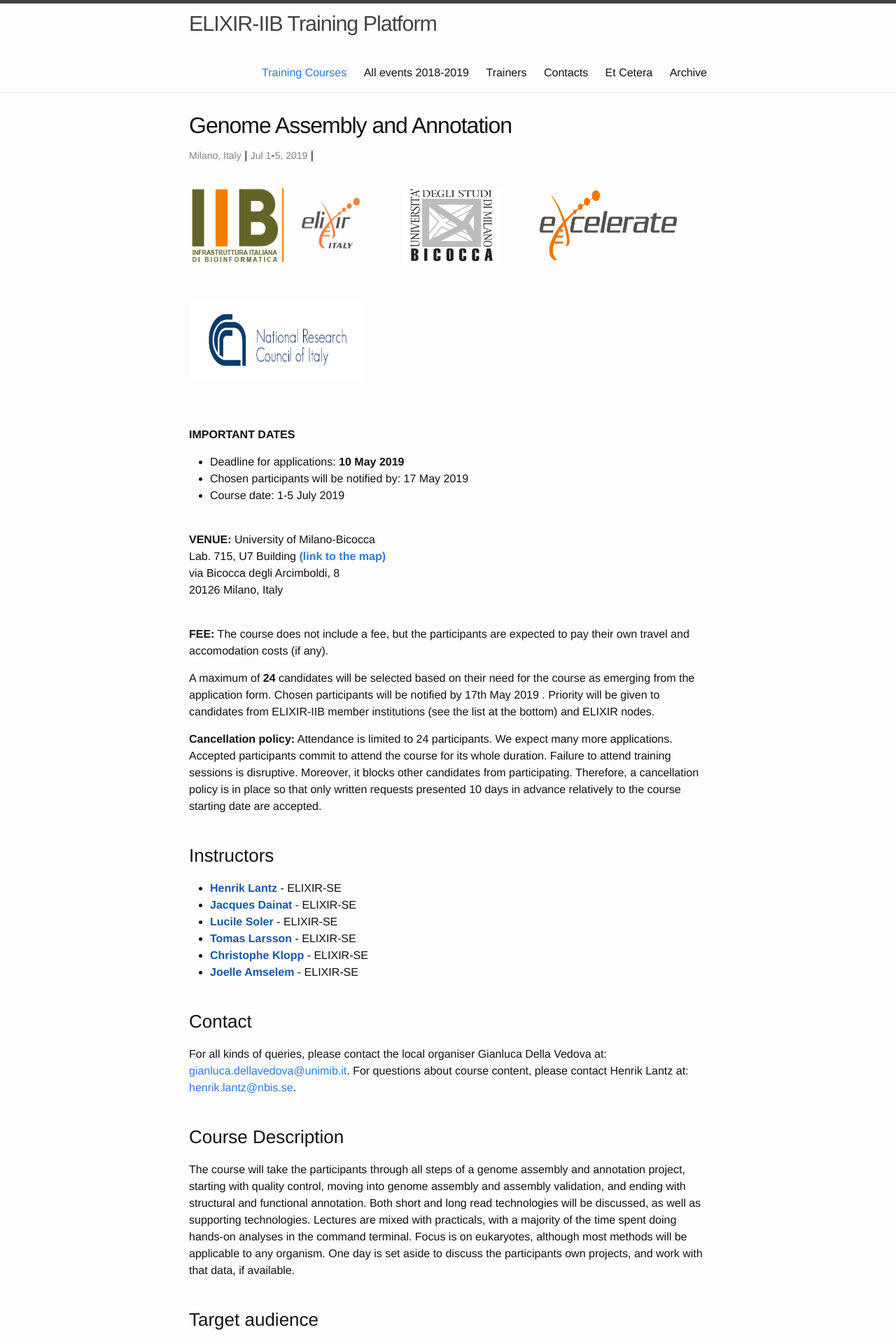
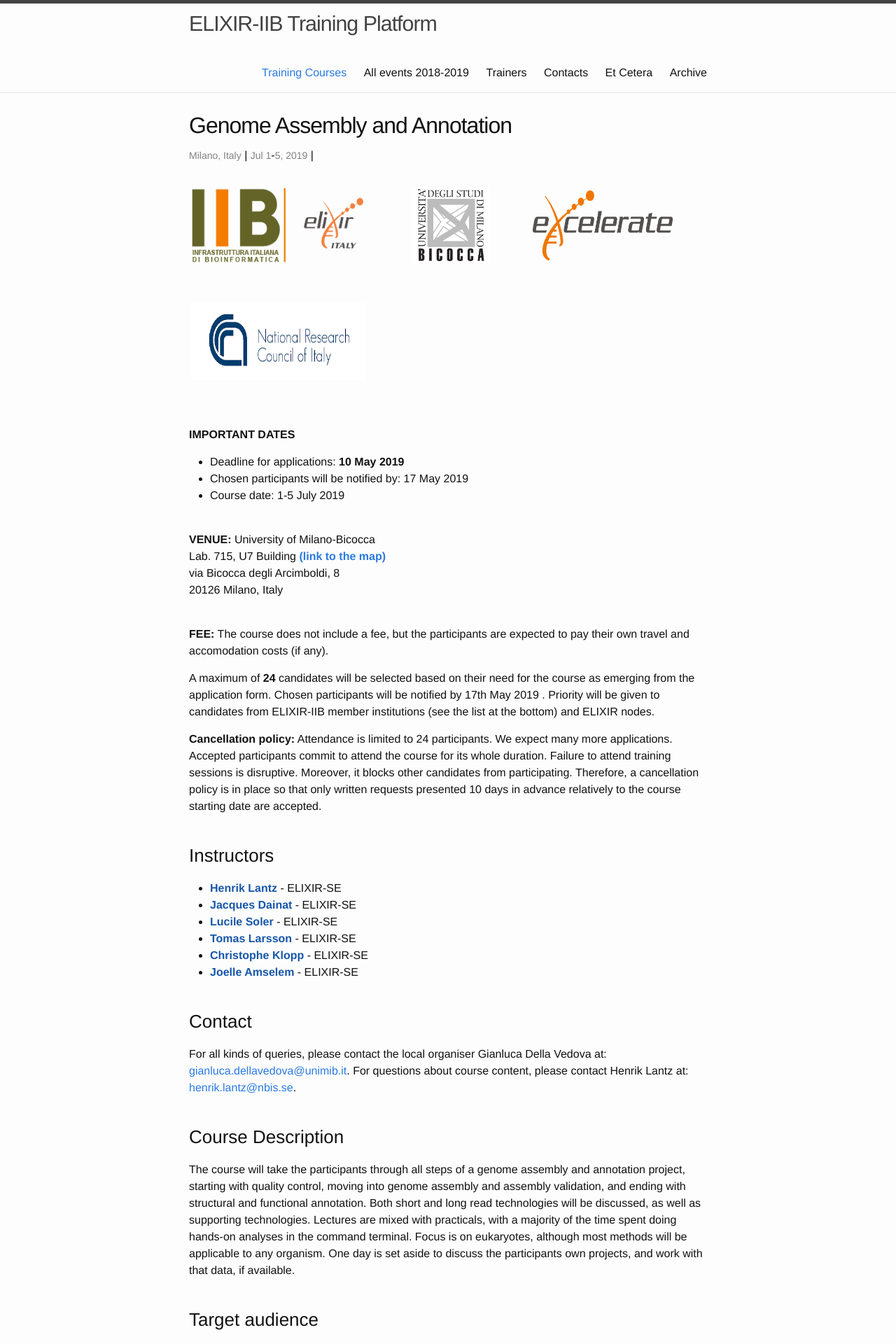
Before and after one commit to ELIXIR-IIB-training/website, a Jekyll site: the page built from _posts/2019-07-01-Genome-Assembly_Milano-Bicocca.md, in a window 1280 px wide. Shown: the top 1920 px of the page at 70% size. Built offline with Jekyll 4.4.1, drawn with Linux system fonts in a browser that asks for light colours.

Commit message:
Update Genome Assembly course

```diff
--- a/_posts/2019-07-01-Genome-Assembly_Milano-Bicocca.md
+++ b/_posts/2019-07-01-Genome-Assembly_Milano-Bicocca.md
@@ -13,7 +13,7 @@ description: The course will take the participants through all steps of a genome
   <tr>
     <td><a href="http://elixir-italy.org"><img src="../../../img/logo_iib.png" height="110" width="250"></a></td>
     <td width="50"></td>
-	<td><a href="https://www.unimib.it/"><img src="../../../img/Logo_unimilano_bicocca.png" height="110" width="140"></a></td>
+	<td><a href="https://www.unimib.it/"><img src="../../../img/Logo_unimilano_bicocca.png" height="110" width="110"></a></td>
 	<td width="50"></td>
 	<td><a href="https://www.elixir-europe.org/about-us/how-funded/eu-projects/excelerate"><img src="../../../img/Logo_excelerate_whitebackground.png" height="100" width="200"></a></td>
     </tr>
```
